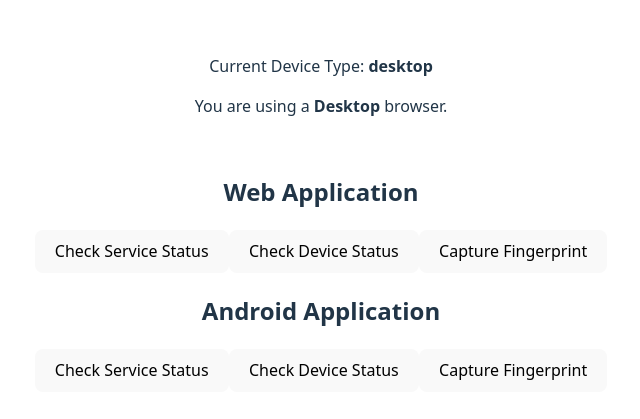
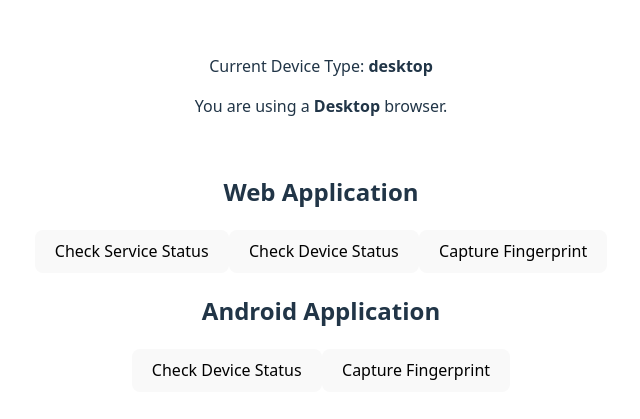
Before and after one commit to amar-josh/ReactPOCBiometric, a React (Vite) app: page / in a window 1280 px wide. Shown: the part 195-614 px from the top of the page, without its empty margins (319-959 px from the left). Built offline with nearby package versions, Linux system fonts and the light colour scheme.

Commit message:
change request format

```diff
--- a/src/App.tsx
+++ b/src/App.tsx
@@ -7,7 +7,7 @@ import DeviceDetect from './deviceDetect';
 declare global {
   interface Window {
     NativeCallback?: {
-      sendRequest?: (method: string, args: any) => Promise<any>;
+      sendRequest?: ( serviceId: string) => Promise<any>;
     };
   }
 }
@@ -85,14 +85,14 @@ const getDeviceInfo = async () => {
   }
 };
 
-const callFlutterMethod = async (method:string, args:{serviceId:string}) => {
+const callFlutterMethod = async (serviceId:string) => {
     setResponseMessage('Calling Flutter...');
     setResponseType('');
 
     // Check if the communication bridge is ready
     if (window.NativeCallback && typeof window.NativeCallback.sendRequest === 'function') {
       try {
-        const response = await window.NativeCallback.sendRequest(method, args);
+        const response = await window.NativeCallback.sendRequest(serviceId);
         console.log('React App: Received successful response from Flutter:', response);
         setResponseMessage(`Success: ${response.response || 'Operation completed.'}`);
         setResponseType('success');
@@ -113,16 +113,12 @@ const callFlutterMethod = async (method:string, args:{serviceId:string}) => {
     }
   };
 
-  const checkServiceStatus = () => {
-    callFlutterMethod('callingBiometricServices', { serviceId: 'SERVICE_STATUS'});
-  };
-
    const checkDeviceStatus = () => {
-    callFlutterMethod('callingBiometricServices', { serviceId: 'DEVICE_STATUS'});
+    callFlutterMethod('DEVICE_STATUS');
   };
 
    const captureFingerPrint = () => {
-    callFlutterMethod('callingBiometricServices', { serviceId: 'CAPTURE_FINGERPRINT' });
+    callFlutterMethod('CAPTURE_FINGERPRINT');
   };
 
 
@@ -139,7 +135,6 @@ const callFlutterMethod = async (method:string, args:{serviceId:string}) => {
         </div>
         <div>
         <h2>Android Application</h2>
-        <button  onClick={checkServiceStatus}>Check Service Status</button>
           <button onClick={checkDeviceStatus}>Check Device Status</button>
         <button onClick={captureFingerPrint}>Capture Fingerprint</button>
         </div>
```
